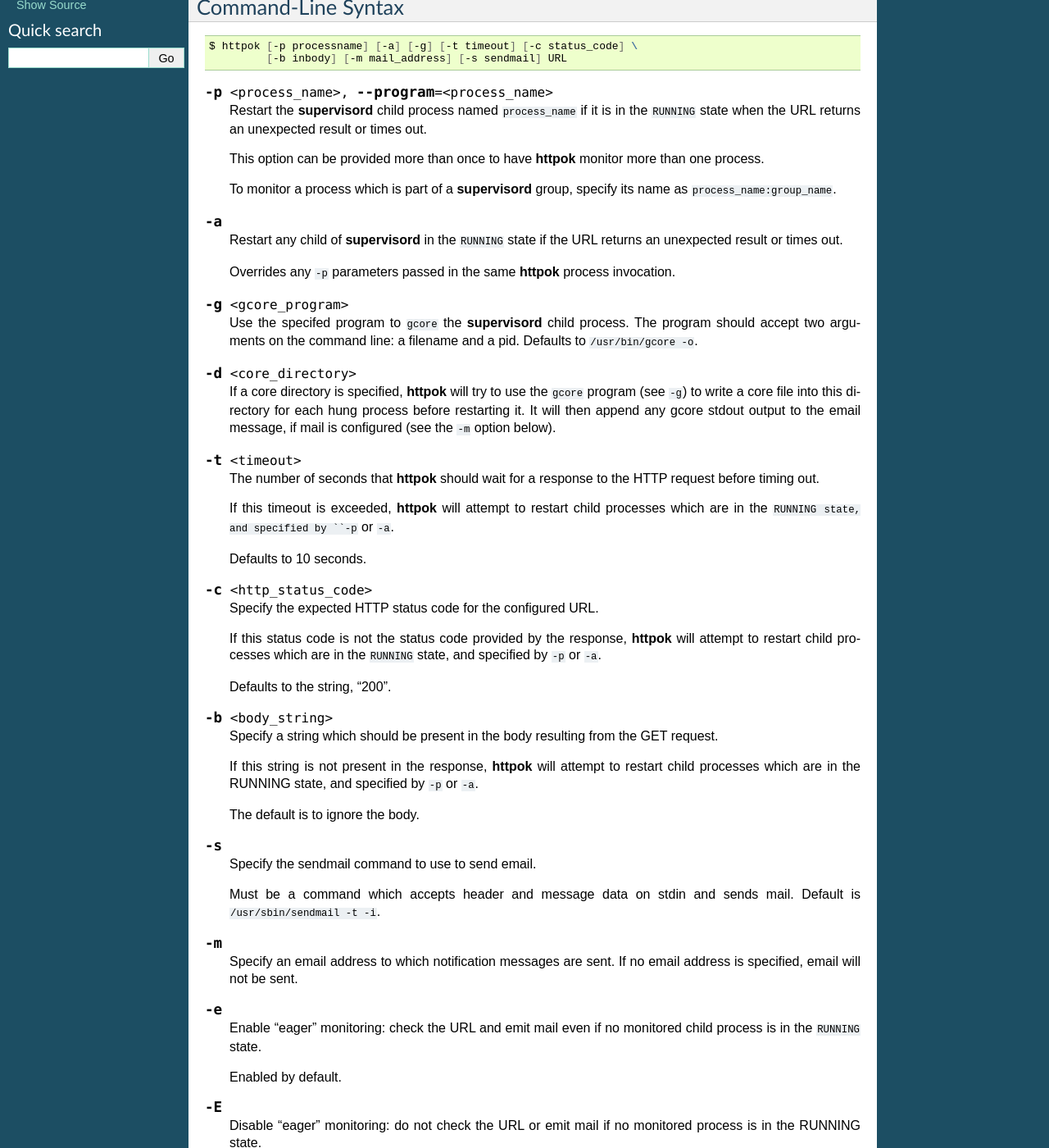
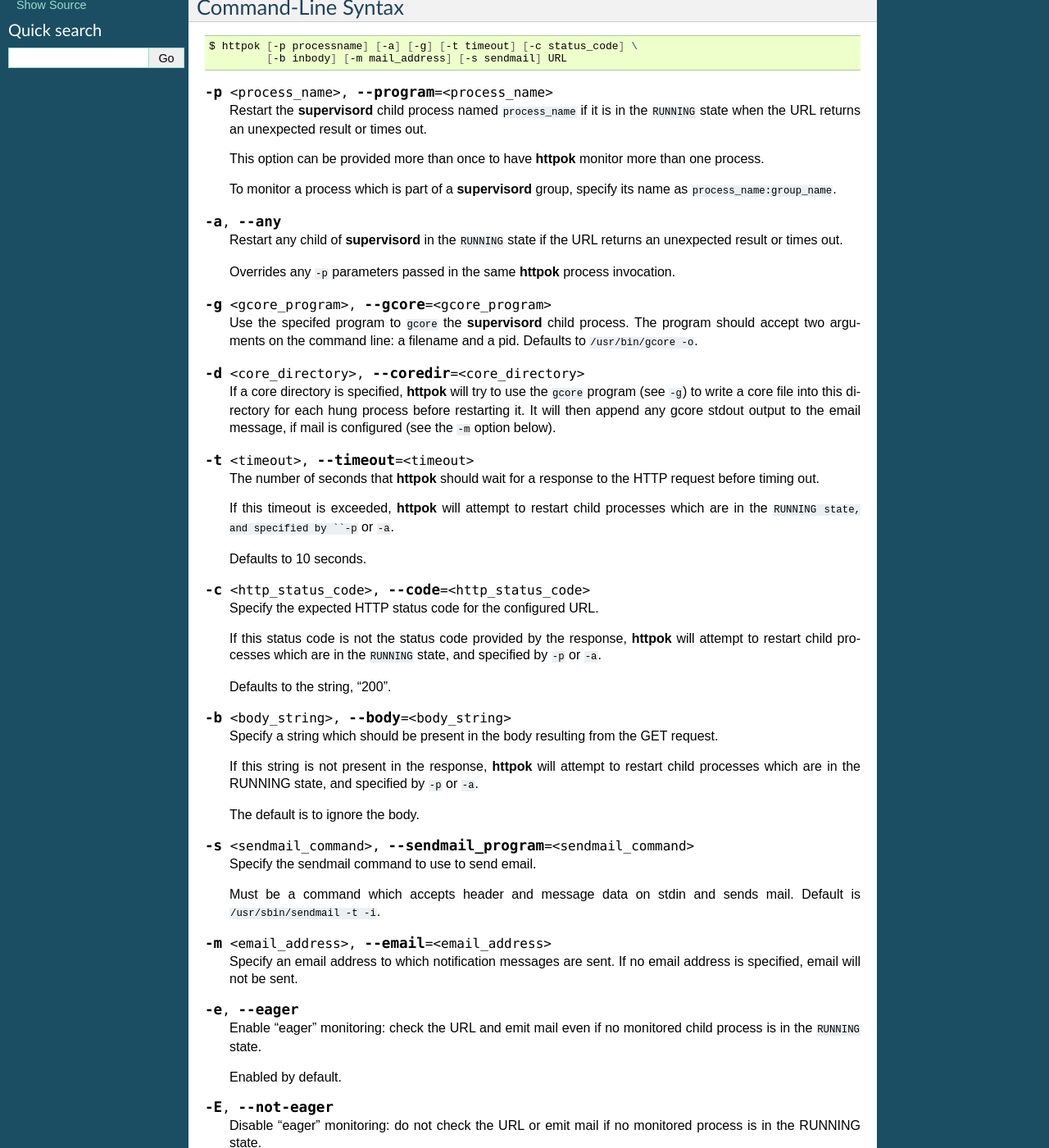
Before and after one commit to theduderog/Superlance, a Sphinx documentation site: the page built from docs/httpok.rst, in a window 1280 px wide and 1400 px high, scrolled down 306 px. Shown: the whole window at 82% size. Built offline with Sphinx 7.4.7, drawn with Linux system fonts in a browser that asks for light colours.

Commit message:
Inlclude long opts, parm value names.

```diff
--- a/docs/httpok.rst
+++ b/docs/httpok.rst
@@ -39,7 +39,7 @@
    To monitor a process which is part of a :command:`supervisord` group,
    specify its name as ``process_name:group_name``.
 
-.. cmdoption:: -a
+.. cmdoption:: -a, --any
 
    Restart any child of :command:`supervisord` in the ``RUNNING`` state
    if the URL returns an unexpected result or times out.
@@ -47,13 +47,13 @@
    Overrides any ``-p`` parameters passed in the same :command:`httpok`
    process invocation.
 
-.. cmdoption:: -g <gcore_program>
+.. cmdoption:: -g <gcore_program>, --gcore=<gcore_program>
 
    Use the specifed program to ``gcore`` the :command:`supervisord` child
    process.  The program should accept two arguments on the command line:
    a filename and a pid.  Defaults to ``/usr/bin/gcore -o``.
 
-.. cmdoption:: -d <core_directory>
+.. cmdoption:: -d <core_directory>, --coredir=<core_directory>
 
    If a core directory is specified, :command:`httpok` will try to use the
    ``gcore`` program (see ``-g``) to write a core file into this directory
@@ -61,7 +61,7 @@
    stdout output to the email message, if mail is configured (see the ``-m``
    option below).
 
-.. cmdoption:: -t <timeout>
+.. cmdoption:: -t <timeout>, --timeout=<timeout>
 
    The number of seconds that :command:`httpok` should wait for a response
    to the HTTP request before timing out.
@@ -72,7 +72,7 @@
 
    Defaults to 10 seconds.
 
-.. cmdoption:: -c <http_status_code>
+.. cmdoption:: -c <http_status_code>, --code=<http_status_code>
 
    Specify the expected HTTP status code for the configured URL.
 
@@ -82,7 +82,7 @@
 
    Defaults to the string, "200".
 
-.. cmdoption:: -b <body_string>
+.. cmdoption:: -b <body_string>, --body=<body_string>
 
    Specify a string which should be present in the body resulting
    from the GET request.
@@ -93,26 +93,26 @@
 
    The default is to ignore the body.
 
-.. cmdoption:: -s
+.. cmdoption:: -s <sendmail_command>, --sendmail_program=<sendmail_command>
 
    Specify the sendmail command to use to send email.
 
    Must be a command which accepts header and message data on stdin and
    sends mail.  Default is ``/usr/sbin/sendmail -t -i``.
 
-.. cmdoption:: -m
+.. cmdoption:: -m <email_address>, --email=<email_address>
 
    Specify an email address to which notification messages are sent.
    If no email address is specified, email will not be sent.
 
-.. cmdoption:: -e
+.. cmdoption:: -e, --eager
 
    Enable "eager" monitoring:  check the URL and emit mail even if no
    monitored child process is in the ``RUNNING`` state.
 
    Enabled by default.
 
-.. cmdoption:: -E
+.. cmdoption:: -E, --not-eager
 
    Disable "eager" monitoring:  do not check the URL or emit mail if no
    monitored process is in the RUNNING state.
```
